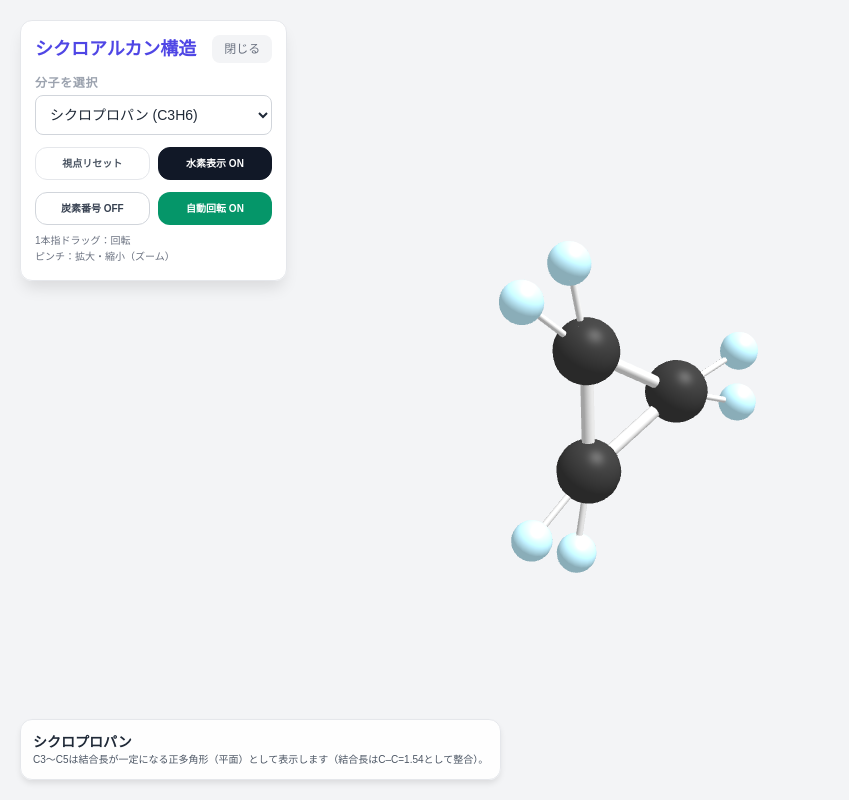
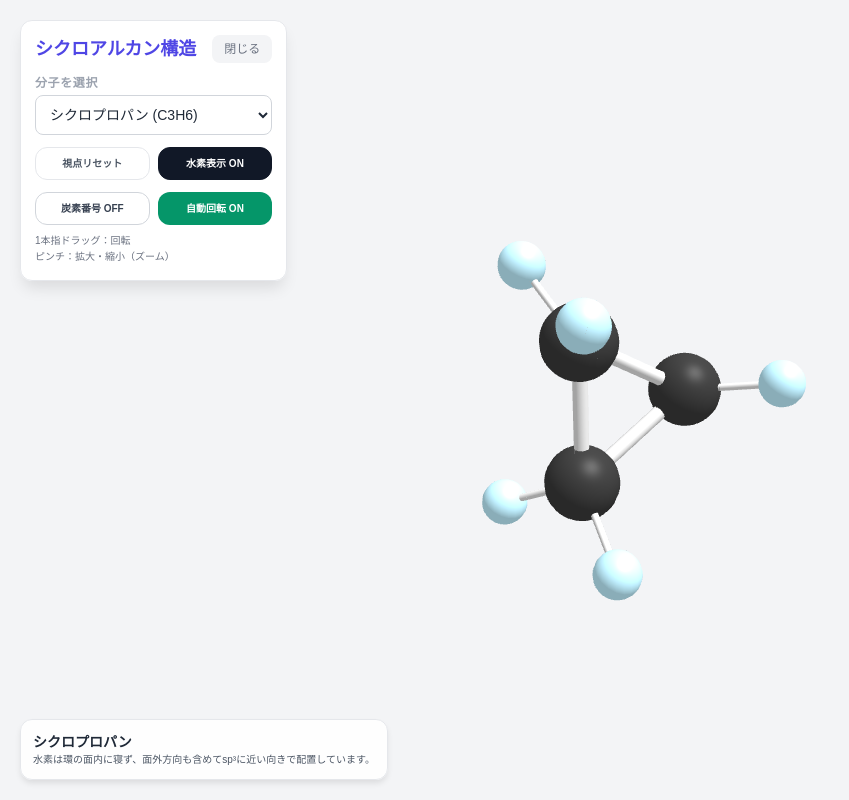
Before and after one commit to Tanakou-art/Alken-structure.ver.3, a plain HTML site: page index.html in a window 1280 px wide. Shown: the whole page, without its empty margins (0-849 px from the left). Drawn offline with nearby package versions, Linux system fonts and the light colour scheme; animation ran at ten frames a second.

Commit message:
Adjust styles and improve hydrogen placement logic

```diff
--- a/index.html
+++ b/index.html
@@ -29,7 +29,7 @@
       background: rgba(255,255,255,0.95);
       padding: 14px;
       border-radius: 12px;
-      max-width: 340px;
+      max-width: 360px;
       box-shadow: 0 10px 15px -3px rgba(0,0,0,0.1);
       border: 1px solid #e5e7eb;
       max-height: 85vh;
@@ -62,7 +62,7 @@
     .mini-btn.active{ background:#111827; color:#fff; border-color:#111827; }
 
     @media (max-width: 768px){
-      .controls{ top:10px; left:10px; width: 300px; padding:12px; }
+      .controls{ top:10px; left:10px; width: 320px; padding:12px; }
       .toggle-ui-btn{ top:10px; left:10px; }
       .info{ bottom:10px; left:10px; }
     }
@@ -99,8 +99,7 @@
         </button>
       </div>
       <div class="mt-2 text-[10px] text-gray-500 leading-relaxed">
-        「椅子型 ⇄ 舟形」：1回だけ変形<br>
-        「動画再生」：椅子型⇄舟形を繰り返し
+        ※変形中も C–C 距離は拘束して一定になるよう補正しています
       </div>
     </div>
 
@@ -131,7 +130,7 @@
   <div id="description" class="info">
     <h2 id="molTitle" class="font-bold text-sm text-gray-800">シクロプロパン</h2>
     <p id="molDesc" class="text-[10px] text-gray-600">
-      C3〜C5は結合長が一定になる正多角形（平面）として表示。C6のみ椅子型⇄舟形の配座変換を表示します。
+      水素は環の面内に寝ず、sp³に近い向きで面外にも向くように配置しています。
     </p>
   </div>
 
@@ -150,23 +149,28 @@
     let zoomScale = 1.0;
     const ZOOM_MIN = 0.35, ZOOM_MAX = 3.5;
 
-    // ===== Physical-like constants =====
-    const BOND_CC = 1.54; // target C-C distance (model units)
+    // ===== constants =====
+    const BOND_CC = 1.54;
     const BOND_CH = 1.09;
 
     const RADIUS_C = 0.40;
     const RADIUS_H = 0.25;
 
-    // ===== Mesh refs =====
+    // tetra helper: need H-H angle 109.47 => half-angle 54.735
+    const THETA = Math.acos(Math.sqrt((1 - 1/3) / 2)); // = 54.735deg in rad (derived via cos(2θ) = -1/3)
+
+    // ===== refs =====
     let carbonMeshes = [];
     let hydrogenMeshes = [];
     let bondCCMeshes = [];
     let bondCHMeshes = [];
     let labelSprites = [];
 
-    // ===== Cyclohexane conformations =====
+    // ===== ring =====
     let currentRing = 3;
-    let conformation = "chair";       // current ('chair' or 'boat') for n=6
+
+    // ===== cyclohex conformations =====
+    let conformation = "chair";
     let targetConformation = "chair";
     let confT = 0;
     let confAnimating = false;
@@ -184,14 +188,13 @@
     const elTitle = document.getElementById("molTitle");
     const elDesc = document.getElementById("molDesc");
 
-    // ===== Utils =====
+    // ===== utils =====
     const clamp = (v,a,b)=>Math.max(a,Math.min(b,v));
     const lerp = (a,b,t)=>a+(b-a)*t;
     const lerpVec = (A,B,t)=>new THREE.Vector3(lerp(A.x,B.x,t), lerp(A.y,B.y,t), lerp(A.z,B.z,t));
     const easeInOut = (t)=> t*t*(3-2*t);
 
     function ringRadius(n){
-      // side s = 2R sin(pi/n) => R = s/(2 sin(pi/n))
       return BOND_CC / (2 * Math.sin(Math.PI / n));
     }
 
@@ -214,7 +217,6 @@
     function setBondNow(bondMesh, a, b, radius){
       const dir = new THREE.Vector3().subVectors(b, a);
       const len = dir.length();
-
       bondMesh.geometry.dispose();
       bondMesh.geometry = new THREE.CylinderGeometry(radius, radius, len, 14);
       bondMesh.position.copy(a).add(b).multiplyScalar(0.5);
@@ -231,7 +233,6 @@
       ctx.textAlign = "center";
       ctx.textBaseline = "middle";
       ctx.fillText(text, 64, 70);
-
       const tex = new THREE.CanvasTexture(canvas);
       const mat = new THREE.SpriteMaterial({ map: tex, depthTest: false });
       const sp = new THREE.Sprite(mat);
@@ -249,7 +250,6 @@
     }
 
     // ===== Coordinate generators =====
-    // C3-C5: planar regular polygon (bond length is exactly BOND_CC by radius choice)
     function planarRing(n){
       const R = ringRadius(n);
       const pts = [];
@@ -260,16 +260,13 @@
       return pts;
     }
 
-    // C6 chair: parameters chosen so that ALL adjacent distances are exactly BOND_CC
-    // using a^2 = 3 b^2 and b^2 + c^2 = s^2/4 and s^2 = a^2 + b^2 + 4c^2
+    // C6 chair & boat (both have exact adjacent distances = BOND_CC)
     function cycloHexChair(){
       const s = BOND_CC;
-      const k = 0.6; // c = k*b  (見た目調整パラメータ。結合長は厳密に保たれる)
+      const k = 0.70; // 見た目用（結合長は維持される）
       const b = s / (2 * Math.sqrt(1 + k*k));
       const c = k * b;
       const a = Math.sqrt(3) * b;
-
-      // 1-2-3-4-5-6-1 の結合長がすべて s になる対称配置
       return [
         new THREE.Vector3( a,  b,  c),
         new THREE.Vector3( 0, 2*b, -c),
@@ -280,15 +277,11 @@
       ];
     }
 
-    // C6 boat: also ALL adjacent distances exactly BOND_CC
-    // enforce p3-p4 and p6-p1 are vertical: 2c = s => c = s/2
-    // and a^2 + b^2 + c^2 = s^2
     function cycloHexBoat(){
       const s = BOND_CC;
       const c = s/2;
       const a = s * Math.sqrt(3/8);
       const b = a;
-
       return [
         new THREE.Vector3( a, 0,  c),
         new THREE.Vector3( 0, b,  0),
@@ -299,18 +292,93 @@
       ];
     }
 
-    function getRingCarbonPositions(n){
+    function baseRingCarbonPositions(n){
       if (n===6){
         return (conformation==="chair") ? cycloHexChair() : cycloHexBoat();
       }
       return planarRing(n);
     }
 
+    // ===== PBD distance constraints (keep C-C constant during morph) =====
+    function enforceRingDistances(pts, iterations=12){
+      const n = pts.length;
+      // pin one point (to avoid whole ring drifting) — we will recenter later anyway
+      const pinned = 0;
+      const s = BOND_CC;
+
+      for(let it=0; it<iterations; it++){
+        for(let i=0; i<n; i++){
+          const j = (i+1)%n;
+          const p1 = pts[i], p2 = pts[j];
+          const d = new THREE.Vector3().subVectors(p2, p1);
+          const len = d.length();
+          if (len < 1e-9) continue;
+          const diff = (len - s) / len;
+          const corr = d.multiplyScalar(0.5 * diff);
+
+          if (i !== pinned) p1.add(corr);
+          if (j !== pinned) p2.sub(corr);
+        }
+      }
+    }
+
+    // ===== Hydrogen placement (sp3-like, out-of-plane) =====
+    function computeHydrogenPositions(carbonPts){
+      const n = carbonPts.length;
+      const Hpos = [];
+
+      // ring center
+      const center = new THREE.Vector3();
+      carbonPts.forEach(p=>center.add(p));
+      center.divideScalar(n);
+
+      for(let i=0;i<n;i++){
+        const prev = carbonPts[(i-1+n)%n];
+        const cur  = carbonPts[i];
+        const next = carbonPts[(i+1)%n];
+
+        const u = prev.clone().sub(cur).normalize(); // to prev
+        const v = next.clone().sub(cur).normalize(); // to next
+
+        // plane normal
+        let nrm = new THREE.Vector3().crossVectors(v, u);
+        if (nrm.lengthSq() < 1e-10) nrm = new THREE.Vector3(0,0,1);
+        nrm.normalize();
+
+        // outward direction (opposite of bisector of the two C-C bonds)
+        let bis = u.clone().add(v);
+        if (bis.lengthSq() < 1e-10) bis = cur.clone().sub(center);
+        bis.normalize();
+        const outward = bis.multiplyScalar(-1).normalize();
+
+        // build orthonormal basis: e1=outward, e2=normal (with alternation), e3=perp
+        const sign = (i % 2 === 0) ? 1 : -1; // alternate up/down around ring
+        const e1 = outward.clone();
+        const e2 = nrm.clone().multiplyScalar(sign).normalize();
+        const e3 = new THREE.Vector3().crossVectors(e2, e1).normalize();
+
+        // two H directions symmetric around e1 in the e1-e2 plane (H-H angle ~109.47)
+        const d1 = e1.clone().multiplyScalar(Math.cos(THETA)).add(e2.clone().multiplyScalar(Math.sin(THETA))).normalize();
+        const d2 = e1.clone().multiplyScalar(Math.cos(THETA)).add(e2.clone().multiplyScalar(-Math.sin(THETA))).normalize();
+
+        // small twist using e3 to avoid both H sitting exactly same plane for very small rings
+        // (keeping it subtle)
+        const twist = (n <= 4) ? 0.18 : 0.08;
+        d1.add(e3.clone().multiplyScalar(twist)).normalize();
+        d2.add(e3.clone().multiplyScalar(-twist)).normalize();
+
+        Hpos.push(cur.clone().add(d1.multiplyScalar(BOND_CH)));
+        Hpos.push(cur.clone().add(d2.multiplyScalar(BOND_CH)));
+      }
+
+      return Hpos; // length = 2n
+    }
+
     // ===== Build molecule =====
     function buildCycloalkane(n){
       clearGroup();
 
-      const carbonPos = getRingCarbonPositions(n);
+      const carbonPos = baseRingCarbonPositions(n);
 
       // carbon spheres + labels
       for(let i=0;i<n;i++){
@@ -336,34 +404,24 @@
         setBondNow(bond, carbonPos[i], carbonPos[j], 0.08);
       }
 
-      // Hydrogens (simple outward model; not stereochemically perfect, but位置は安定)
+      // Hydrogens (sp3-like, out-of-plane)
       if (showHydrogen){
-        const center = new THREE.Vector3();
-        carbonPos.forEach(p=>center.add(p));
-        center.divideScalar(n);
+        const Hpos = computeHydrogenPositions(carbonPos);
+
+        for(let h=0; h<Hpos.length; h++){
+          const hm = makeAtomSphere(RADIUS_H, 0xadd8e6);
+          hm.position.copy(Hpos[h]);
+          moleculeGroup.add(hm);
+          hydrogenMeshes.push(hm);
+        }
 
         for(let i=0;i<n;i++){
-          const p = carbonPos[i];
-          const out = p.clone().sub(center).normalize();
-          let tangent = new THREE.Vector3(-out.y, out.x, 0).normalize();
-          if (tangent.lengthSq()<1e-8) tangent.set(1,0,0);
-
-          const dirs = [
-            out.clone().add(tangent.clone().multiplyScalar(0.35)).normalize(),
-            out.clone().add(tangent.clone().multiplyScalar(-0.35)).normalize()
-          ];
-
           for(let k=0;k<2;k++){
-            const hPos = p.clone().add(dirs[k].multiplyScalar(BOND_CH));
-            const h = makeAtomSphere(RADIUS_H, 0xadd8e6);
-            h.position.copy(hPos);
-            moleculeGroup.add(h);
-            hydrogenMeshes.push(h);
-
+            const hIndex = i*2 + k;
             const bond = makeBondCylinder(0.04, 0xcccccc);
             moleculeGroup.add(bond);
-            bondCHMeshes.push({ mesh: bond, cIndex: i, hIndex: hydrogenMeshes.length-1 });
-            setBondNow(bond, p, hPos, 0.04);
+            bondCHMeshes.push({ mesh: bond, cIndex: i, hIndex });
+            setBondNow(bond, carbonPos[i], Hpos[hIndex], 0.04);
           }
         }
       }
@@ -381,21 +439,25 @@
       const size = new THREE.Vector3();
       box.getSize(size);
       const maxDim = Math.max(size.x, size.y, size.z);
-      let dist = Math.max(6, maxDim*2.4 + 2);
+      let dist = Math.max(6, maxDim*2.5 + 2);
       if (camera.aspect < 1.0) dist *= 1.35;
       camera.position.set(0, 0, dist);
     }
 
-    // ===== Cyclohexane morph =====
-    function applyConformationBlend(tChairToBoat01){
-      // t=0 chair, t=1 boat
+    // ===== Cyclohexane morph with distance constraints =====
+    function applyCyclohexBlend(phase01){
+      // 0 chair, 1 boat
       const chair = cycloHexChair();
       const boat  = cycloHexBoat();
 
+      // start as linear blend...
       const pts = [];
-      for(let i=0;i<6;i++) pts.push(lerpVec(chair[i], boat[i], tChairToBoat01));
+      for(let i=0;i<6;i++) pts.push(lerpVec(chair[i], boat[i], phase01));
 
-      // apply to carbons
+      // ...then enforce ring constraints so all C-C are constant during animation
+      enforceRingDistances(pts, 14);
+
+      // apply to carbon meshes
       for(let i=0;i<6;i++){
         carbonMeshes[i].position.copy(pts[i]);
       }
@@ -407,43 +469,23 @@
         }
       }
 
-      // C-C bonds
+      // bonds C-C
       for(const b of bondCCMeshes){
         setBondNow(b.mesh, pts[b.i], pts[b.j], 0.08);
       }
 
-      // Hydrogens + C-H bonds (recompute outward each frame)
+      // hydrogens update
       if (showHydrogen){
-        const center = new THREE.Vector3();
-        pts.forEach(p=>center.add(p));
-        center.divideScalar(6);
-
-        for(let i=0;i<6;i++){
-          const p = pts[i];
-          const out = p.clone().sub(center).normalize();
-          let tangent = new THREE.Vector3(-out.y, out.x, 0).normalize();
-          if (tangent.lengthSq()<1e-8) tangent.set(1,0,0);
-
-          const dirs = [
-            out.clone().add(tangent.clone().multiplyScalar(0.35)).normalize(),
-            out.clone().add(tangent.clone().multiplyScalar(-0.35)).normalize()
-          ];
-
-          for(let k=0;k<2;k++){
-            const hIndex = i*2 + k;
-            const hPos = p.clone().add(dirs[k].multiplyScalar(BOND_CH));
-            hydrogenMeshes[hIndex].position.copy(hPos);
-          }
+        const Hpos = computeHydrogenPositions(pts);
+        for(let h=0; h<Hpos.length; h++){
+          hydrogenMeshes[h].position.copy(Hpos[h]);
         }
-
         for(const b of bondCHMeshes){
-          const cPos = pts[b.cIndex];
-          const hPos = hydrogenMeshes[b.hIndex].position;
-          setBondNow(b.mesh, cPos, hPos, 0.04);
+          setBondNow(b.mesh, pts[b.cIndex], hydrogenMeshes[b.hIndex].position, 0.04);
         }
       }
 
-      // recentre to keep it from drifting
+      // recenter to avoid drift
       const cCenter = new THREE.Vector3();
       for(let i=0;i<6;i++) cCenter.add(carbonMeshes[i].position);
       cCenter.divideScalar(6);
@@ -454,9 +496,9 @@
       if (currentRing !== 6) return;
 
       if (confLoopPlaying){
-        confT += dt * 0.6;
+        confT += dt * 0.55;
         const phase = (Math.sin(confT * Math.PI * 2) + 1) / 2; // 0..1
-        applyConformationBlend(phase);
+        applyCyclohexBlend(phase);
         return;
       }
 
@@ -472,26 +514,25 @@
       const t = easeInOut(confT);
 
       if (conformation==="chair" && targetConformation==="boat"){
-        applyConformationBlend(t);
+        applyCyclohexBlend(t);
       } else if (conformation==="boat" && targetConformation==="chair"){
-        applyConformationBlend(1 - t);
+        applyCyclohexBlend(1 - t);
       } else {
         confAnimating = false;
       }
     }
 
-    // ===== UI actions =====
+    // ===== UI =====
     function updateMoleculeFromUI(){
       currentRing = parseInt(elRing.value, 10);
 
-      // show conformation buttons only for C6
       elCycloHexControls.classList.toggle("hidden", currentRing !== 6);
 
       const nameMap = {
-        3: ["シクロプロパン", "C3〜C5は結合長が一定になる正多角形（平面）として表示します（結合長はC–C=1.54として整合）。"],
-        4: ["シクロブタン", "ここでは結合長整合を優先して平面モデルで表示（実際はわずかに折れ曲がることが多い）。"],
-        5: ["シクロペンタン", "ここでは結合長整合を優先して平面モデルで表示（実際はエンベロープ等で非平面）。"],
-        6: ["シクロヘキサン", "椅子型・舟形ともに、環の全てのC–C結合長が同じ（1.54）になるよう設計した座標で表示します。ボタンで配座変換します。"]
+        3: ["シクロプロパン", "水素は環の面内に寝ず、面外方向も含めてsp³に近い向きで配置しています。"],
+        4: ["シクロブタン", "水素は面外も使い、CH₂が平面に並ばないように配置しています。"],
+        5: ["シクロペンタン", "水素は面外も使い、CH₂が平面に並ばないように配置しています。"],
+        6: ["シクロヘキサン", "椅子型⇄舟形の変形中も、C–C距離が一定になるよう毎フレーム拘束して補正しています。"]
       };
       const [nm, dc] = nameMap[currentRing] || ["シクロアルカン", ""];
       elTitle.textContent = nm;
@@ -518,7 +559,6 @@
       }
     }
 
-    // ===== Interactions =====
     function setupInteractions(){
       document.getElementById('hideUIPanel').addEventListener('click', () => {
         document.getElementById('controlsPanel').classList.add('minimized');
@@ -552,11 +592,9 @@
 
       elReset.addEventListener("click", () => resetView(true));
 
-      // cyclohex controls
       elToggleConf.addEventListener("click", () => {
         if (currentRing !== 6) return;
         if (confLoopPlaying) return;
-
         targetConformation = (conformation === "chair") ? "boat" : "chair";
         confT = 0;
         confAnimating = true;
@@ -571,7 +609,7 @@
         confT = 0;
       });
 
-      // drag rotate + pinch zoom
+      // drag + pinch
       let dragging = false, px = 0, py = 0;
       let lastPinchDist = 0;
 
@@ -623,11 +661,10 @@
       window.addEventListener("touchend", onUp);
     }
 
-    // ===== Loop =====
+    // ===== loop =====
     let lastTime = performance.now();
     function animate(){
       requestAnimationFrame(animate);
-
       const now = performance.now();
       const dt = Math.min(0.05, (now - lastTime) / 1000);
       lastTime = now;
@@ -639,7 +676,7 @@
       renderer.render(scene, camera);
     }
 
-    // ===== Init =====
+    // ===== init =====
     function init(){
       scene = new THREE.Scene();
       camera = new THREE.PerspectiveCamera(45, window.innerWidth / window.innerHeight, 0.1, 2000);
```
